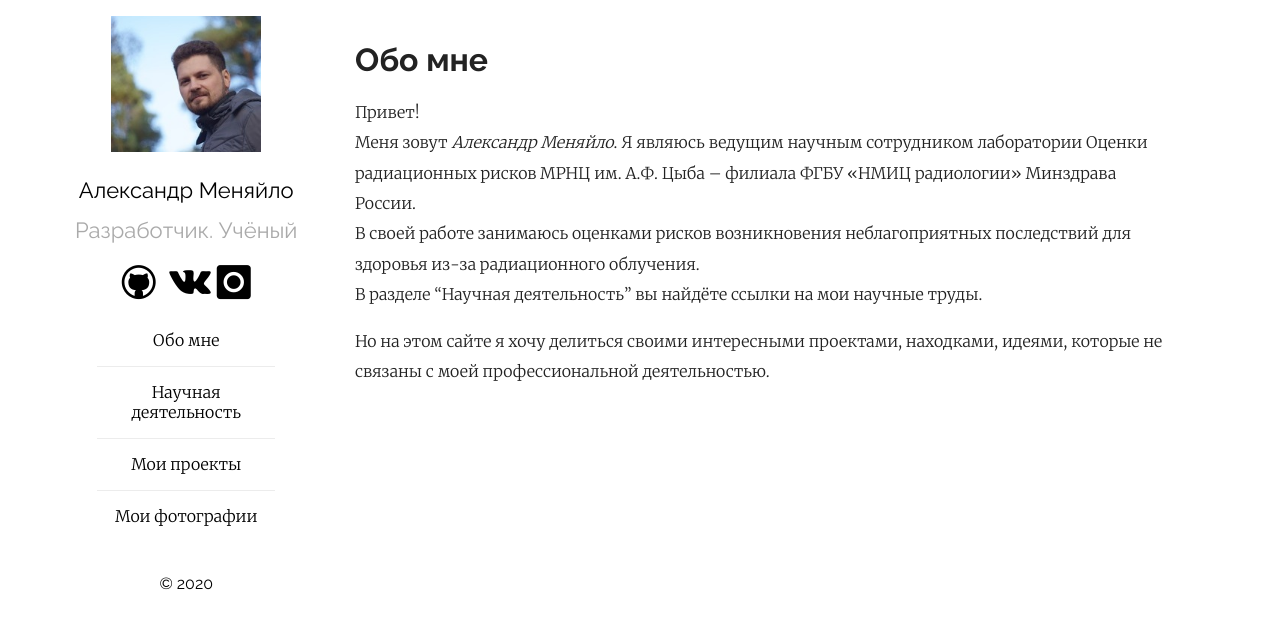
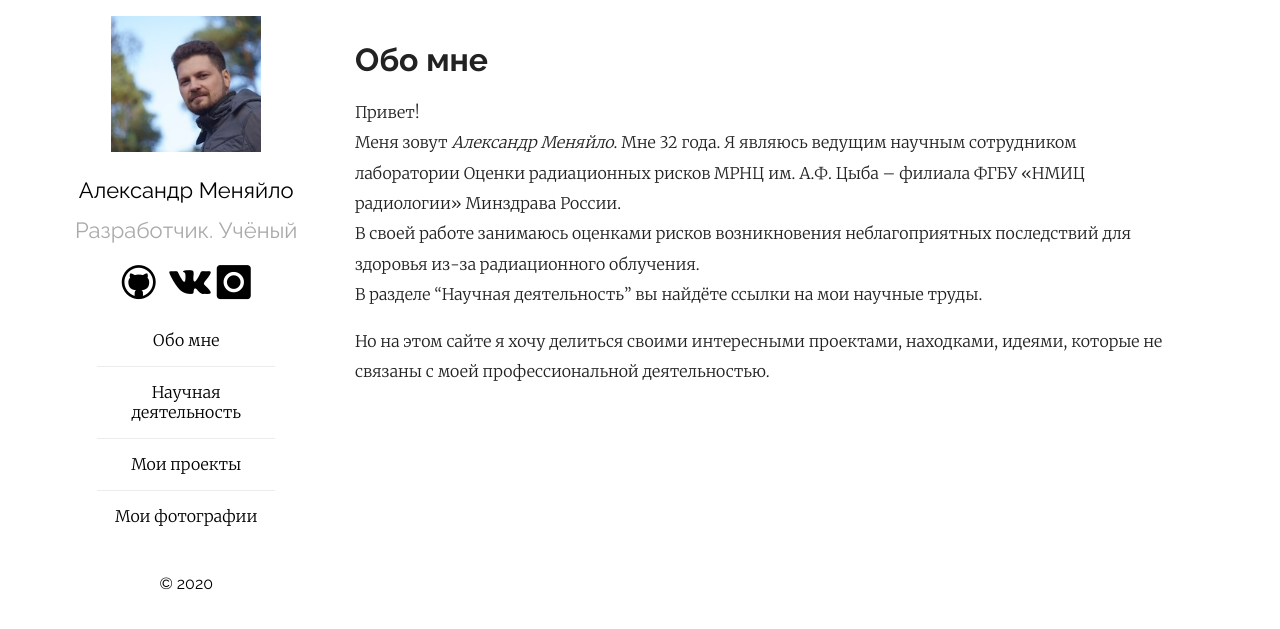
Before and after one commit to Mendeo/mendeo.github.io, a Jekyll site: the page built from about.md, in a window 1280 px wide. Shown: the top 629 px of the page. Built offline with Jekyll 4.4.1, drawn with Linux system fonts in a browser that asks for light colours; our own code applies the rules of GitHub Pages for plain Markdown files.

Commit message:
Добавил расчёт моего возраста на странице "Обо мне".

```diff
--- a/about.md
+++ b/about.md
@@ -3,7 +3,9 @@ layout: page
 ---
 # Обо мне
 Привет!
-Меня зовут *Александр Меняйло*. Я являюсь ведущим научным сотрудником лаборатории Оценки радиационных рисков МРНЦ им. А.Ф. Цыба – филиала ФГБУ «НМИЦ радиологии» Минздрава России.
+Меня зовут *Александр Меняйло*. Мне
+{{ "now" | date: "%s" | minus: 549894600 | divided_by: 31556926}}
+года. Я являюсь ведущим научным сотрудником лаборатории Оценки радиационных рисков МРНЦ им. А.Ф. Цыба – филиала ФГБУ «НМИЦ радиологии» Минздрава России.
 В своей работе занимаюсь оценками рисков возникновения неблагоприятных последствий для здоровья из-за радиационного облучения.
 В разделе "Научная деятельность" вы найдёте ссылки на мои научные труды.
 
```
Also changed, not shown: projects.md (+1 -1 lines).
